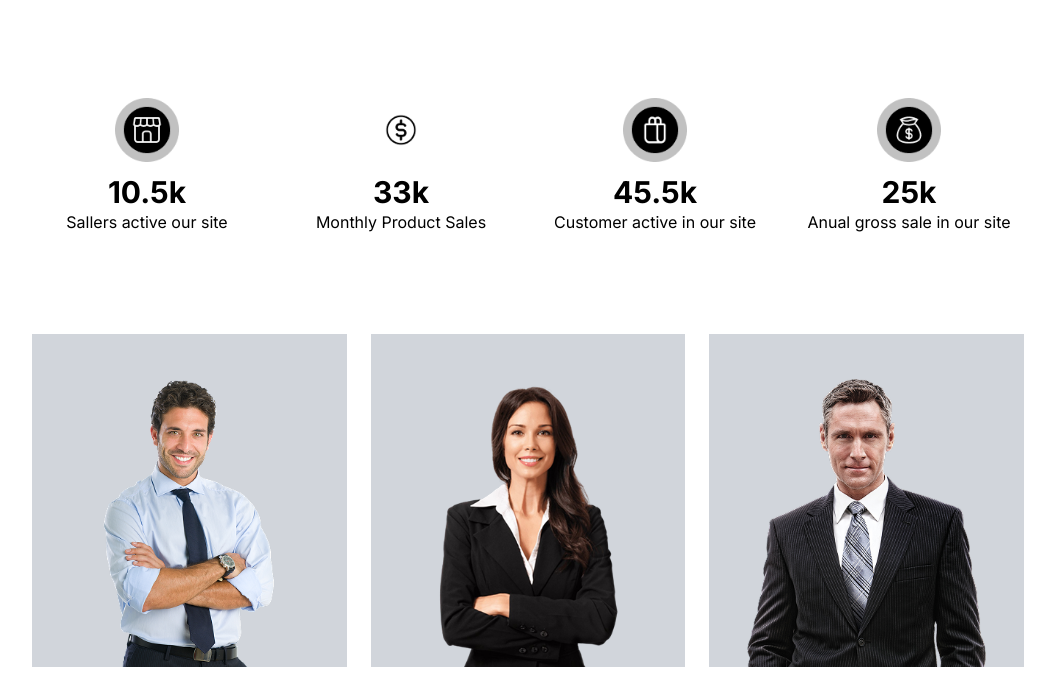
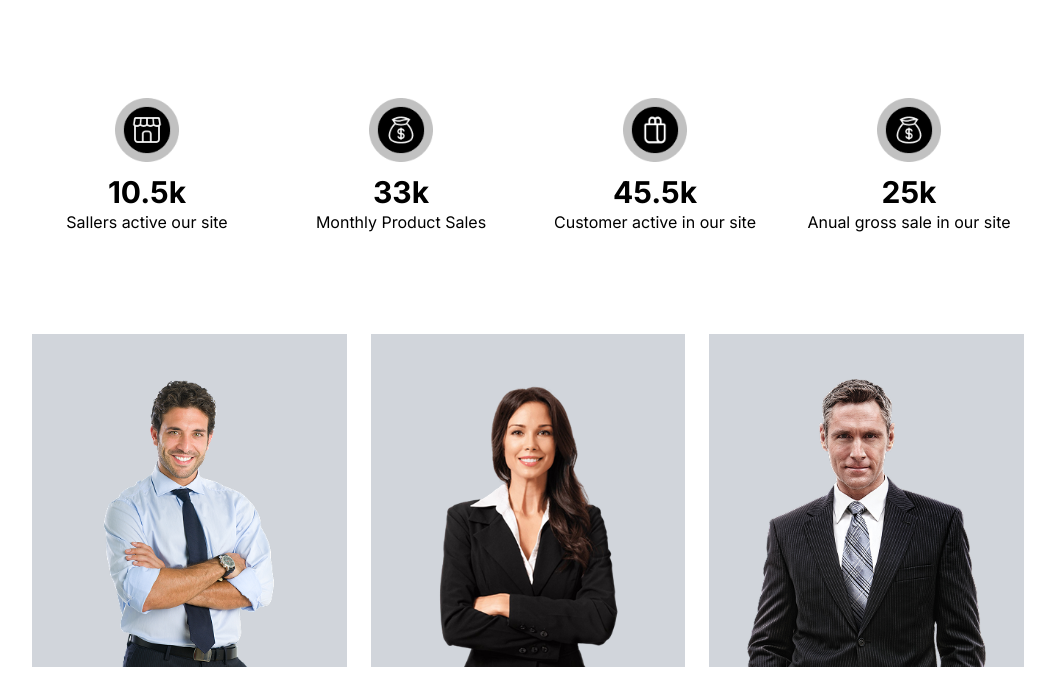
Before and after one commit to Emma-306/ecommerce-frontend, a website with bundled scripts: page pages/about.html in a window 1280 px wide. Shown: the part 874-1562 px from the top of the page, without its empty margins (112-1167 px from the left). Built offline with nearby package versions, Linux system fonts and the light colour scheme.

Commit message:
updates on about

```diff
--- a/pages/about.html
+++ b/pages/about.html
@@ -109,7 +109,7 @@
             <span class="text-sm md:text-base text-center">Sallers active our site</span>
         </div>
         <div class="w-1/4 h-full bg-white flex flex-col justify-center items-center hover:bg-gray-200 transition-colors duration-300">
-            <img src="../Images/icons/dollar-icon.png" alt="" class="h-16 w-16 mb-3">
+            <img src="../Images/icons/bag-icon.png" alt="" class="h-16 w-16 mb-3">
             <span class="font-bold text-xl md:text-3xl">33k</span>
             <span class="text-sm md:text-base text-center">Monthly Product Sales</span>
         </div>
```
